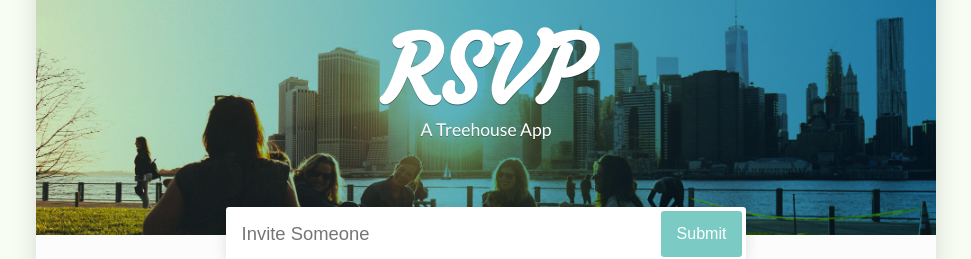
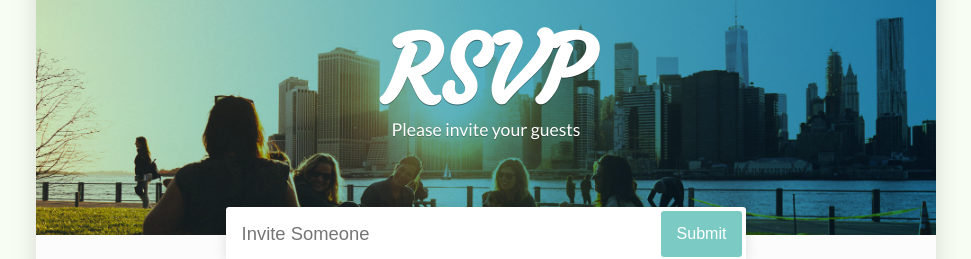
Before and after one commit to dinoscript/rsvp, a React (Create React App) app: page / in a window 1280 px wide. Shown: the part 85-344 px from the top of the page, without its empty margins (154-1125 px from the left). Built offline with nearby package versions, Linux system fonts and the light colour scheme.

Commit message:
Changed the Header component

```diff
--- a/src/Header/index.js
+++ b/src/Header/index.js
@@ -6,7 +6,7 @@ import GuestInputForm from './GuestInputForm';
 const Header = props =>
   <header>
     <h1>RSVP</h1>
-    <p>A Treehouse App</p>
+    <p>Please invite your guests</p>
     <GuestInputForm
       newGuestSubmitHandler={props.newGuestSubmitHandler}
       pendingGuest={props.pendingGuest}
```
